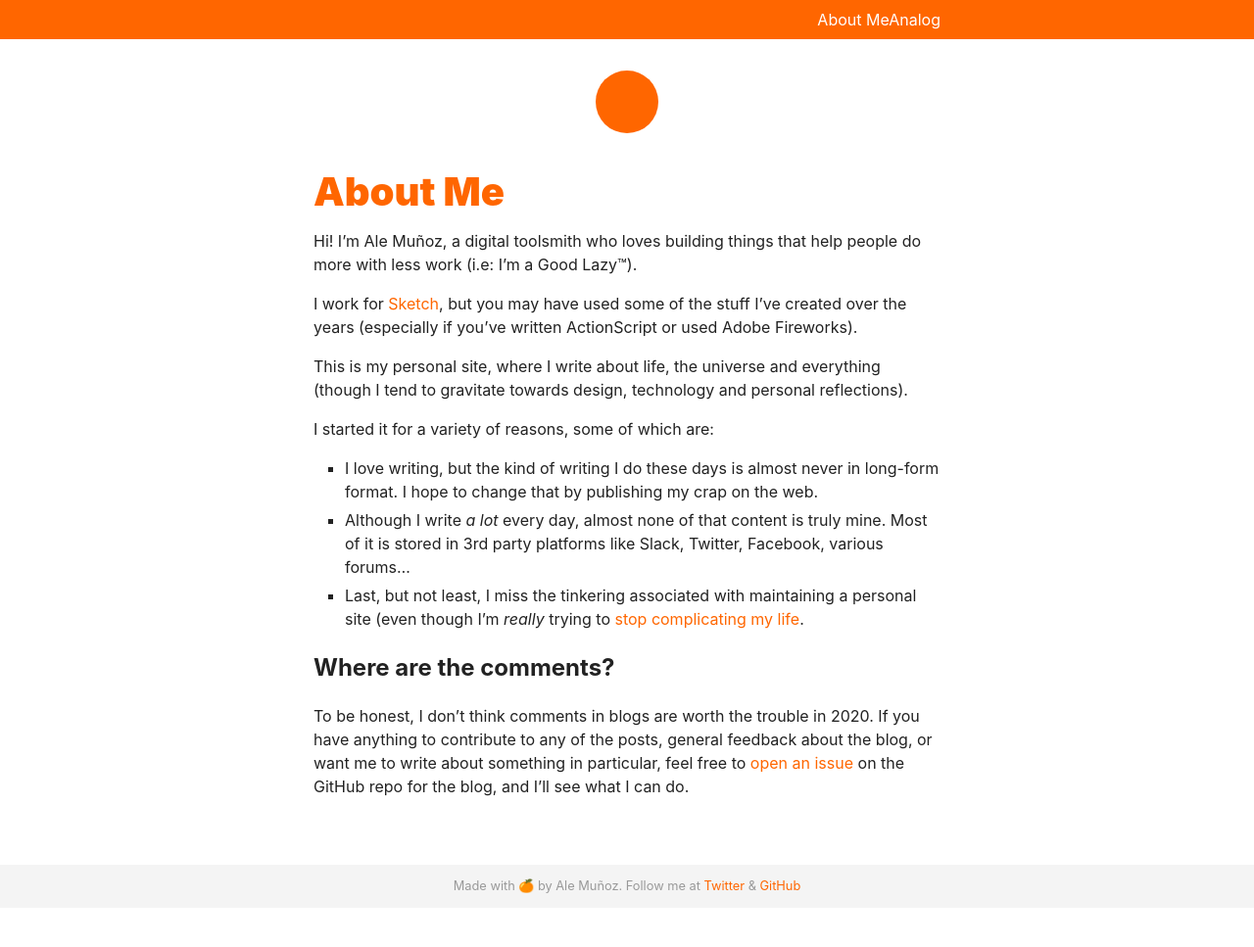
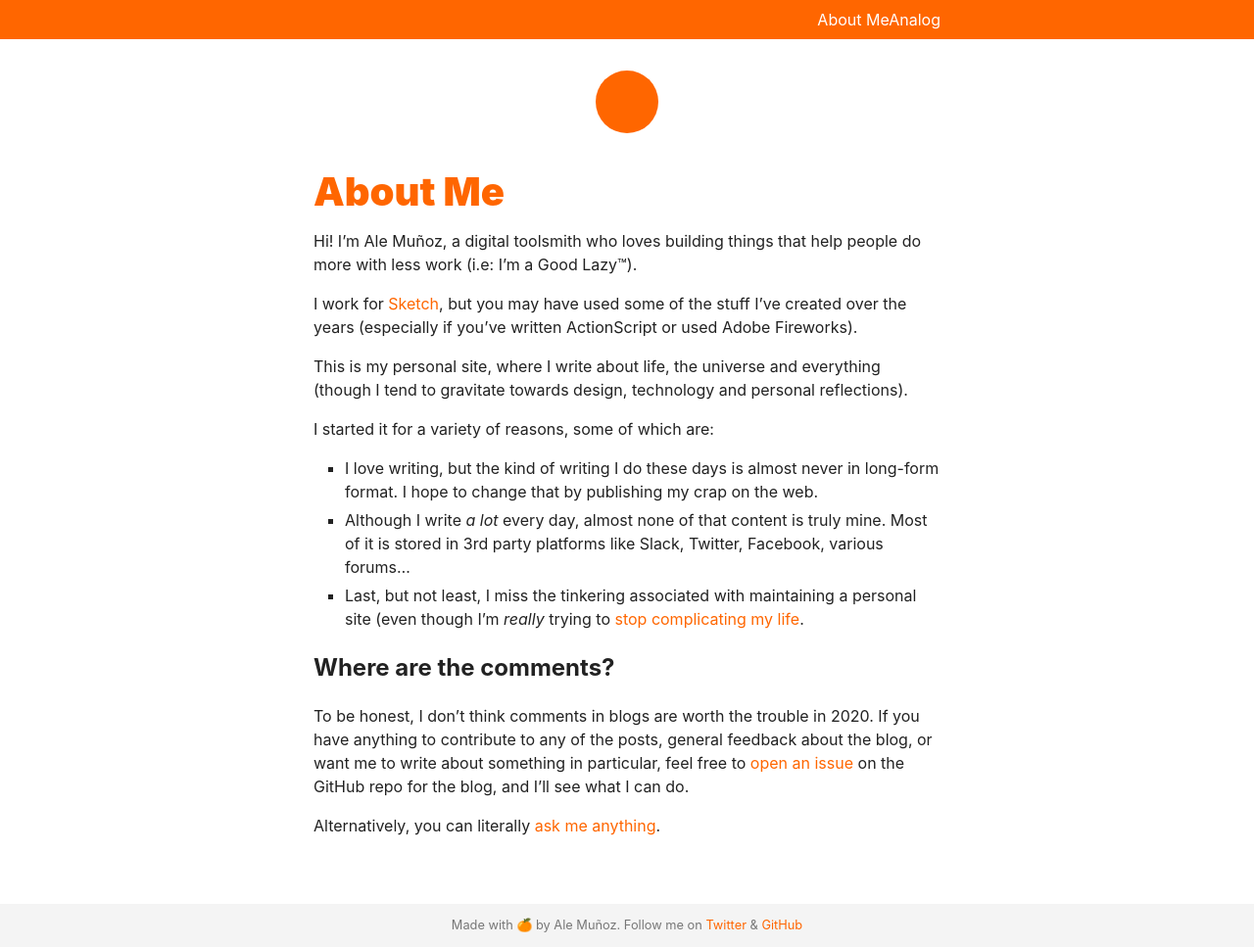
Before and after one commit to bomberstudios/me, a Jekyll site: the page built from about.md, in a window 1280 px wide. Shown: the whole page at 98% size. Built offline with Jekyll 4.4.1, drawn with Linux system fonts in a browser that asks for light colours; before the commit the page ends 927 px from its top, so only the background shows below that.

Commit message:
Couple of tweaks

```diff
--- a/_includes/footer.html
+++ b/_includes/footer.html
@@ -1,5 +1,5 @@
 <footer>
   <div class="wrapper copyright">
-    {{ site.copyright }}. Follow me at <a rel="me" href="https://twitter.com/bomberstudios" title="Twitter">Twitter</a> & <a rel="me" href="https://github.com/bomberstudios" title="GitHub">GitHub</a>
+    {{ site.copyright }}. Follow me on <a rel="me" href="https://twitter.com/bomberstudios" title="Twitter">Twitter</a> & <a rel="me" href="https://github.com/bomberstudios" title="GitHub">GitHub</a>
   </div>
 </footer>
--- a/about.md
+++ b/about.md
@@ -18,3 +18,5 @@ I started it for a variety of reasons, some of which are:
 ## Where are the comments?
 
 To be honest, I don't think comments in blogs are worth the trouble in 2020. If you have anything to contribute to any of the posts, general feedback about the blog, or want me to write about something in particular, feel free to [open an issue](https://github.com/bomberstudios/me/issues) on the GitHub repo for the blog, and I'll see what I can do.
+
+Alternatively, you can literally [ask me anything](https://github.com/bomberstudios/me).
--- a/assets/css/style.scss
+++ b/assets/css/style.scss
@@ -5,7 +5,7 @@
 :root {
   --brand: #f60;
   --text-color: #222;
-  --quote-color: #999;
+  --quote-color: #777;
   --quote-bg: #f4f4f4;
   --bg-color: #fff;
   --subtle: #eee;
@@ -199,15 +199,19 @@ article li {
 
 blockquote {
   font-family: Baskerville, Georgia, serif;
+  font-style: italic;
   font-weight: 200;
   font-size: 1.5em;
   line-height: 1.3em;
   color: var(--quote-color);
   margin: 0;
-  padding: 1em;
-  background-color: var(--quote-bg);
+  padding: 0.4em 0;
+//  background-color: var(--quote-bg);
   p {
     margin: 0;
+  }
+  em {
+    font-style: normal;
   }
 }
 
```
